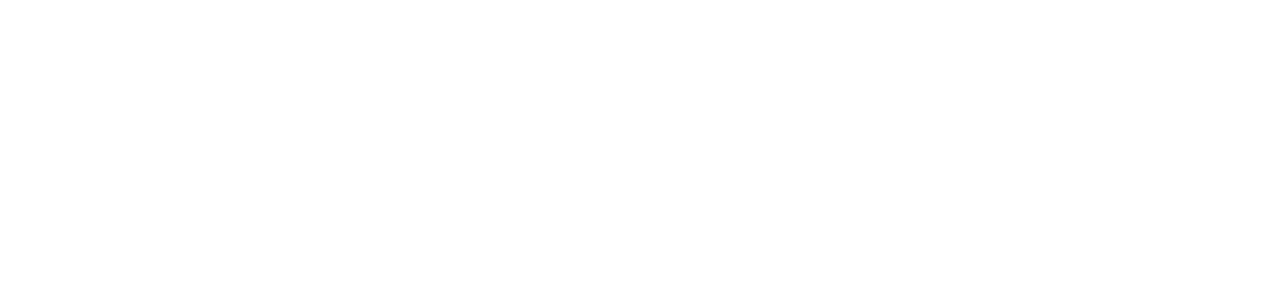
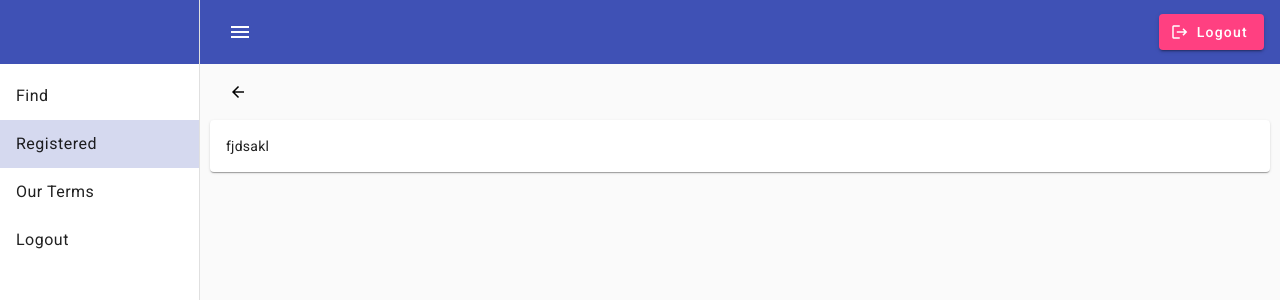
Before and after one commit to pirmanduiana/mhc_portal, an Angular app: page /registered/1 in a window 1280 px wide. Before the commit this address led to /. Shown: the top 300 px of the page. Built offline with nearby package versions, Linux system fonts and the light colour scheme; no server answers.

Commit message:
registerd

```diff
--- a/src/app/app-routing.module.ts
+++ b/src/app/app-routing.module.ts
@@ -6,6 +6,7 @@ import { FinderComponent } from './finder/finder.component';
 import { TermsComponent } from './terms/terms.component';
 import { PxdetailComponent } from './pxdetail/pxdetail.component';
 import { PxregisteredComponent } from './pxregistered/pxregistered.component';
+import { PxuploadComponent } from './pxupload/pxupload.component';
 
 const routes: Routes = [
     {
@@ -25,6 +26,10 @@ const routes: Routes = [
         component: PxregisteredComponent
     },
     {
+        path: 'registered/:id',
+        component: PxuploadComponent
+    },
+    {
         path: 'terms',
         component: TermsComponent
     }
--- a/src/app/app.module.ts
+++ b/src/app/app.module.ts
@@ -35,6 +35,7 @@ import { LayoutModule } from '@angular/cdk/layout';
 import { MatListModule } from '@angular/material/list';
 import { PxdetailComponent } from './pxdetail/pxdetail.component';
 import { PxregisteredComponent } from './pxregistered/pxregistered.component';
+import { PxuploadComponent } from './pxupload/pxupload.component';
 
 @NgModule({
   declarations: [
@@ -45,7 +46,8 @@ import { PxregisteredComponent } from './pxregistered/pxregistered.component';
     LoaderComponent,
     MainNavComponent,
     PxdetailComponent,
-    PxregisteredComponent
+    PxregisteredComponent,
+    PxuploadComponent
   ],
   imports: [
     BrowserModule,
--- a/src/app/auth.service.ts
+++ b/src/app/auth.service.ts
@@ -40,4 +40,8 @@ export class AuthService {
 	getRegPasien():Observable<any>{
 		return this.http.get(environment.apiUrl + "provider/registered-pasien");
 	}
+
+	getRegById(id: number):Observable<any>{
+		return this.http.get(environment.apiUrl + "provider/get-reg/" + id);
+	}
 }
--- a/src/app/pxdetail/pxdetail.component.html
+++ b/src/app/pxdetail/pxdetail.component.html
@@ -1,5 +1,5 @@
 <app-main-nav>
-    <a mat-button (click)="back()"><mat-icon>arrow_back</mat-icon></a>
+    <a mat-button (click)="back()" class="button-back"><mat-icon>arrow_back</mat-icon></a>
     <mat-card>
         <mat-card-header>
             <mat-card-title>{{px.name}}</mat-card-title>
--- a/src/app/pxregistered/pxregistered.component.html
+++ b/src/app/pxregistered/pxregistered.component.html
@@ -42,7 +42,7 @@
                         </td>
                         <td>
                             <a mat-icon-button color="accent" (click)="viewDetail(registered.regable.id, registered.regable_type)"><mat-icon>preview</mat-icon></a>
-                            <a mat-icon-button color="accent"><mat-icon>upload</mat-icon></a>
+                            <a mat-icon-button color="accent" (click)="viewUploadBill(registered.id)"><mat-icon>upload</mat-icon></a>
                         </td>
                     </tr>
                 </tbody>
--- a/src/app/pxregistered/pxregistered.component.ts
+++ b/src/app/pxregistered/pxregistered.component.ts
@@ -58,6 +58,11 @@ export class PxregisteredComponent {
     this.router.navigate(['/find', id, choosen]);
   }
 
+  viewUploadBill(registered_id: number):void
+  {
+    this.router.navigate(['/registered', registered_id]);
+  }
+
   applySearch(val: string=""): void
   {
     if (val.length < 3) {
--- /dev/null
+++ b/src/app/pxupload/pxupload.component.html
@@ -0,0 +1,12 @@
+<app-main-nav>
+    <a mat-button (click)="back()" class="button-back"><mat-icon>arrow_back</mat-icon></a>
+    <mat-card>
+        <mat-card-header>
+            <mat-card-title>{{regable.name}}</mat-card-title>
+            <mat-card-subtitle>{{regable.mhc_code}}</mat-card-subtitle>
+        </mat-card-header>
+        <mat-card-content>
+            fjdsakl
+        </mat-card-content>
+    </mat-card>
+</app-main-nav>
--- /dev/null
+++ b/src/app/pxupload/pxupload.component.ts
@@ -0,0 +1,41 @@
+import { Component } from '@angular/core';
+import { Location } from '@angular/common';
+import { AuthService } from '../auth.service';
+import { MatSnackBar } from '@angular/material/snack-bar';
+import { ActivatedRoute } from '@angular/router';
+
+@Component({
+  selector: 'app-pxupload',
+  templateUrl: './pxupload.component.html',
+  styleUrls: ['./pxupload.component.css']
+})
+export class PxuploadComponent {
+
+  private id: any;
+  public data: any = {};
+  public regable: any = {};
+
+  constructor(
+    private route: ActivatedRoute,
+    private location: Location,
+    private authService: AuthService,
+    private snackBar: MatSnackBar
+  ){}
+
+  ngOnInit() {
+    this.route.params.subscribe(params => {
+      this.id = params['id'];
+      this.authService.getRegById(this.id).subscribe(result => {
+        this.data = result.datas;
+        this.regable = result.datas.regable;
+        console.log(this.data);
+      });
+    });
+  }
+
+  back(): void
+  {
+    this.location.back();
+  }
+
+}
--- a/src/styles.css
+++ b/src/styles.css
@@ -39,3 +39,7 @@ table.custom tbody tr.active-row {
     font-weight: bold;
     color: #009879;
 }
+
+a.button-back {
+    margin-bottom: 10px;
+}
```
Also changed, not shown: src/app/pxupload/pxupload.component.css (added), 1 other file (tests, documents, lock files or other folders).
